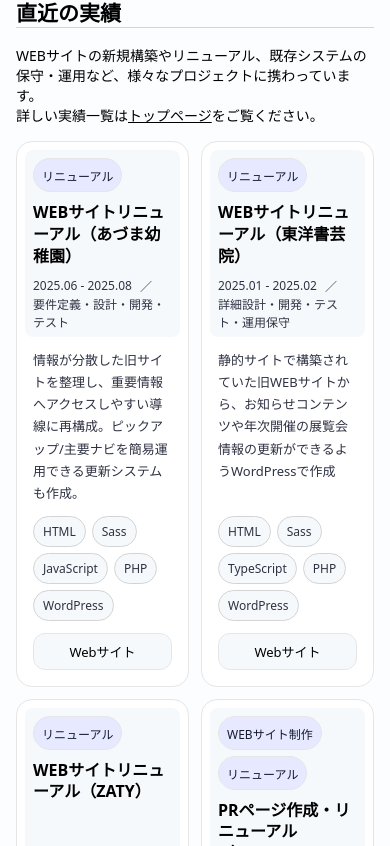
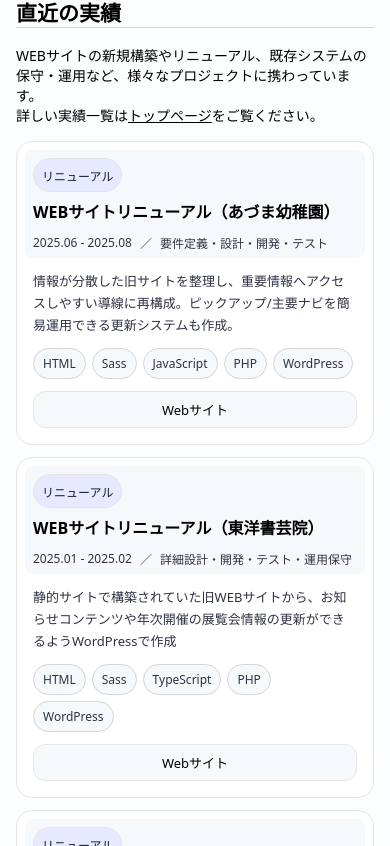
Before and after one commit to Zaty-Akiyama/portfolio, a Next.js app: page /about in a window 390 px wide. Shown: the part 1518-2364 px from the top of the page. Built offline with nearby package versions, Linux system fonts and the light colour scheme.

Commit message:
refs #4 SP、Aboutの実績の列を1列にする

```diff
--- a/src/components/about/AboutPage.module.css
+++ b/src/components/about/AboutPage.module.css
@@ -41,3 +41,9 @@
     }
   }
 }
+
+@media (max-width: 768px) {
+  .recentWorksList {
+    grid-template-columns: repeat(1, minmax(0, 1fr));
+  }
+}
```
